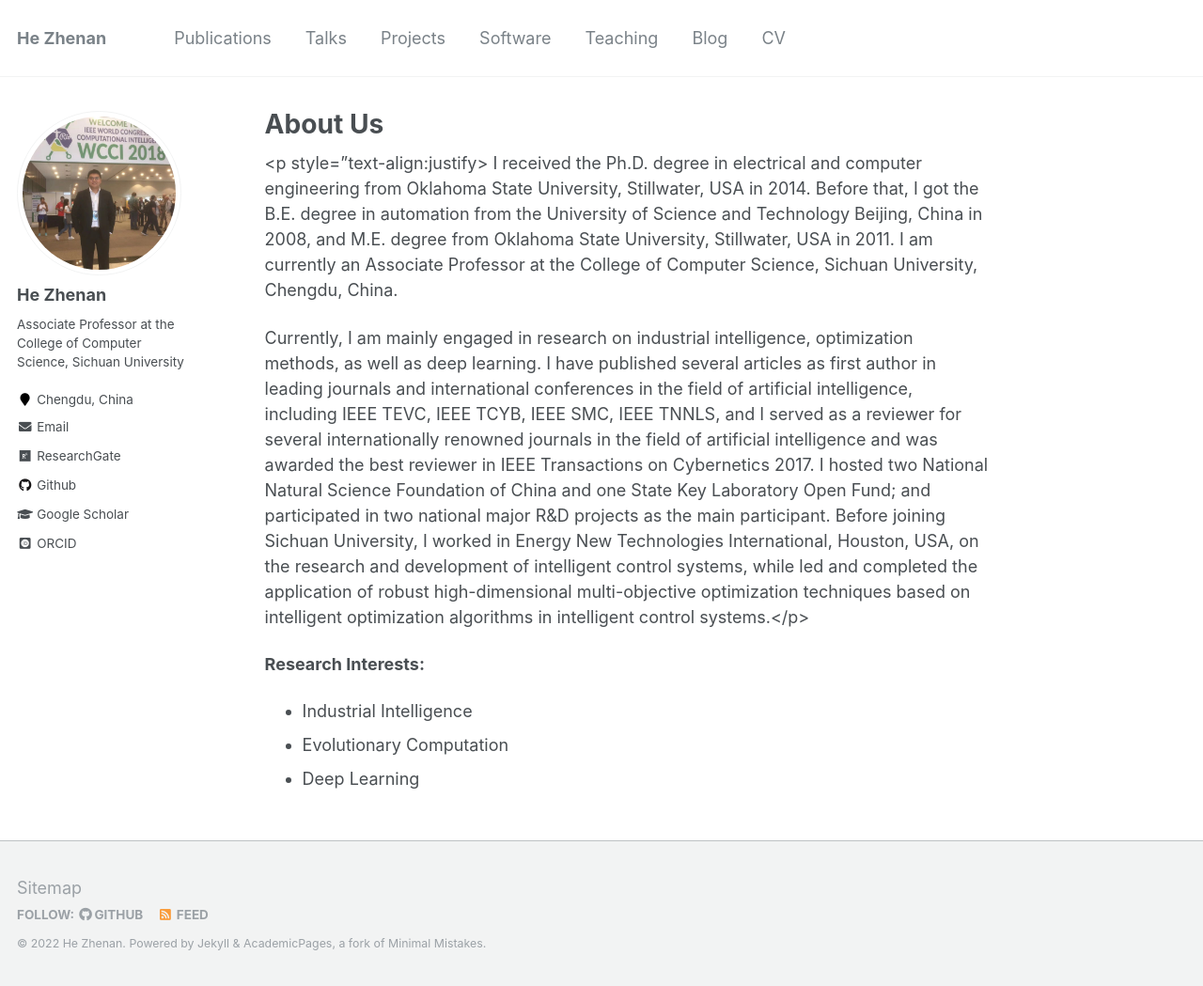
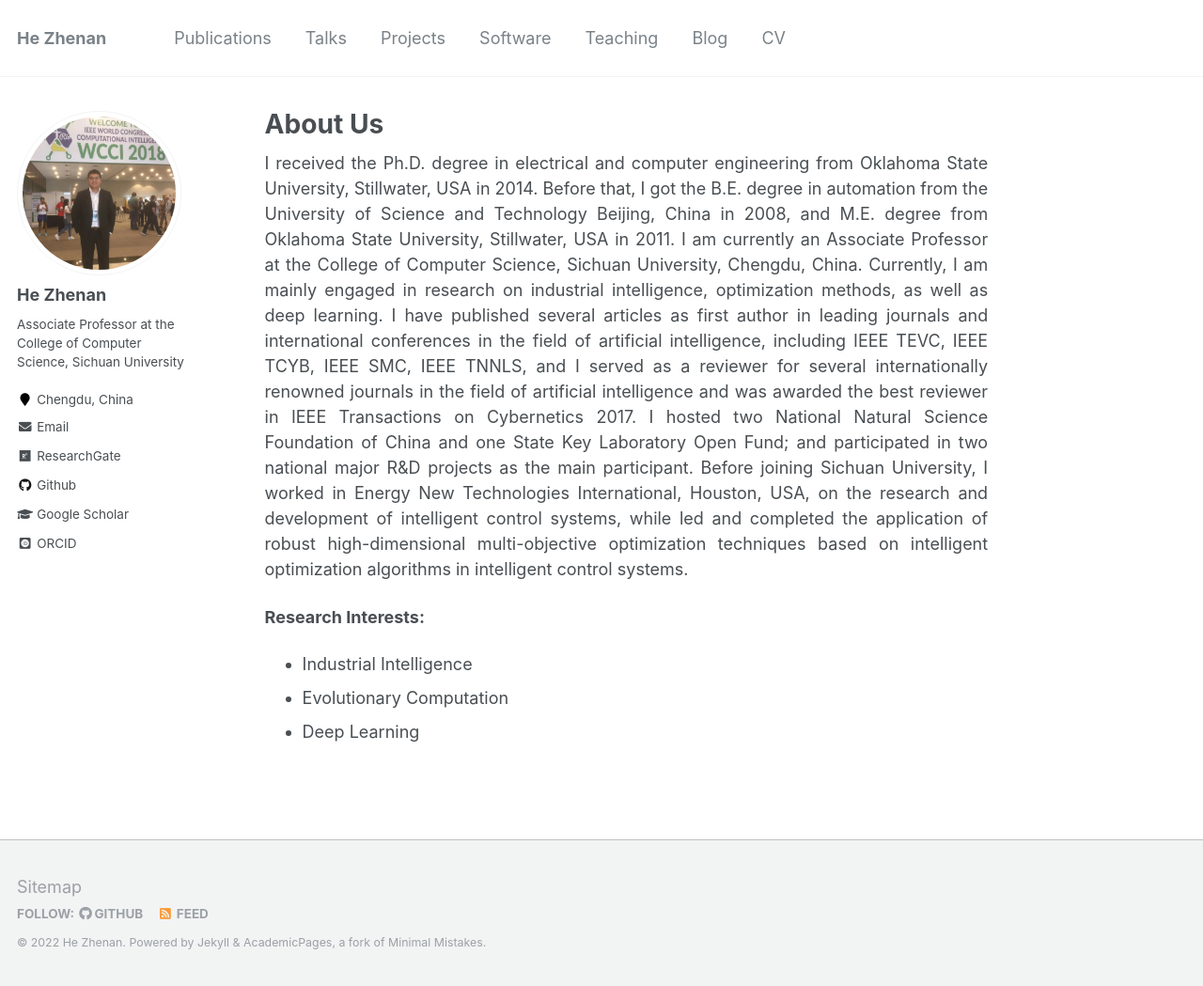
Before and after one commit to JianmingChen121/KaminZZZ.github.io, a Jekyll site: the page built from _pages/about.md, in a window 1280 px wide and 1049 px high. Shown: the whole window at 94% size. Built offline with Jekyll 4.4.1, drawn with Linux system fonts in a browser that asks for light colours; some web fonts are replaced.

Commit message:
Update about.md

```diff
--- a/_pages/about.md
+++ b/_pages/about.md
@@ -8,7 +8,7 @@ redirect_from:
   - /about.html
 ---
 
-<p style="text-align:justify> I received the Ph.D. degree in electrical and computer engineering from Oklahoma State University, Stillwater, USA in 2014. Before that, I got the B.E. degree in automation from the University of Science and Technology Beijing, China in 2008, and M.E. degree from Oklahoma State University, Stillwater, USA in 2011. I am currently an Associate Professor at the College of Computer Science, Sichuan University, Chengdu, China.
+<p style="text-align:justify"> I received the Ph.D. degree in electrical and computer engineering from Oklahoma State University, Stillwater, USA in 2014. Before that, I got the B.E. degree in automation from the University of Science and Technology Beijing, China in 2008, and M.E. degree from Oklahoma State University, Stillwater, USA in 2011. I am currently an Associate Professor at the College of Computer Science, Sichuan University, Chengdu, China.
 
 Currently, I am mainly engaged in research on industrial intelligence, optimization methods, as well as deep learning. I have published several articles as first author in leading journals and international conferences in the field of artificial intelligence, including IEEE TEVC, IEEE TCYB, IEEE SMC, IEEE TNNLS, and I served as a reviewer for several internationally renowned journals in the field of artificial intelligence and was awarded the best reviewer in IEEE Transactions on Cybernetics 2017. I hosted two National Natural Science Foundation of China and one State Key Laboratory Open Fund; and participated in two national major R&D projects as the main participant. Before joining Sichuan University, I worked in Energy New Technologies International, Houston, USA, on the research and development of intelligent control systems, while led and completed the application of robust high-dimensional multi-objective optimization techniques based on intelligent optimization algorithms in intelligent control systems.</p>
 
```
